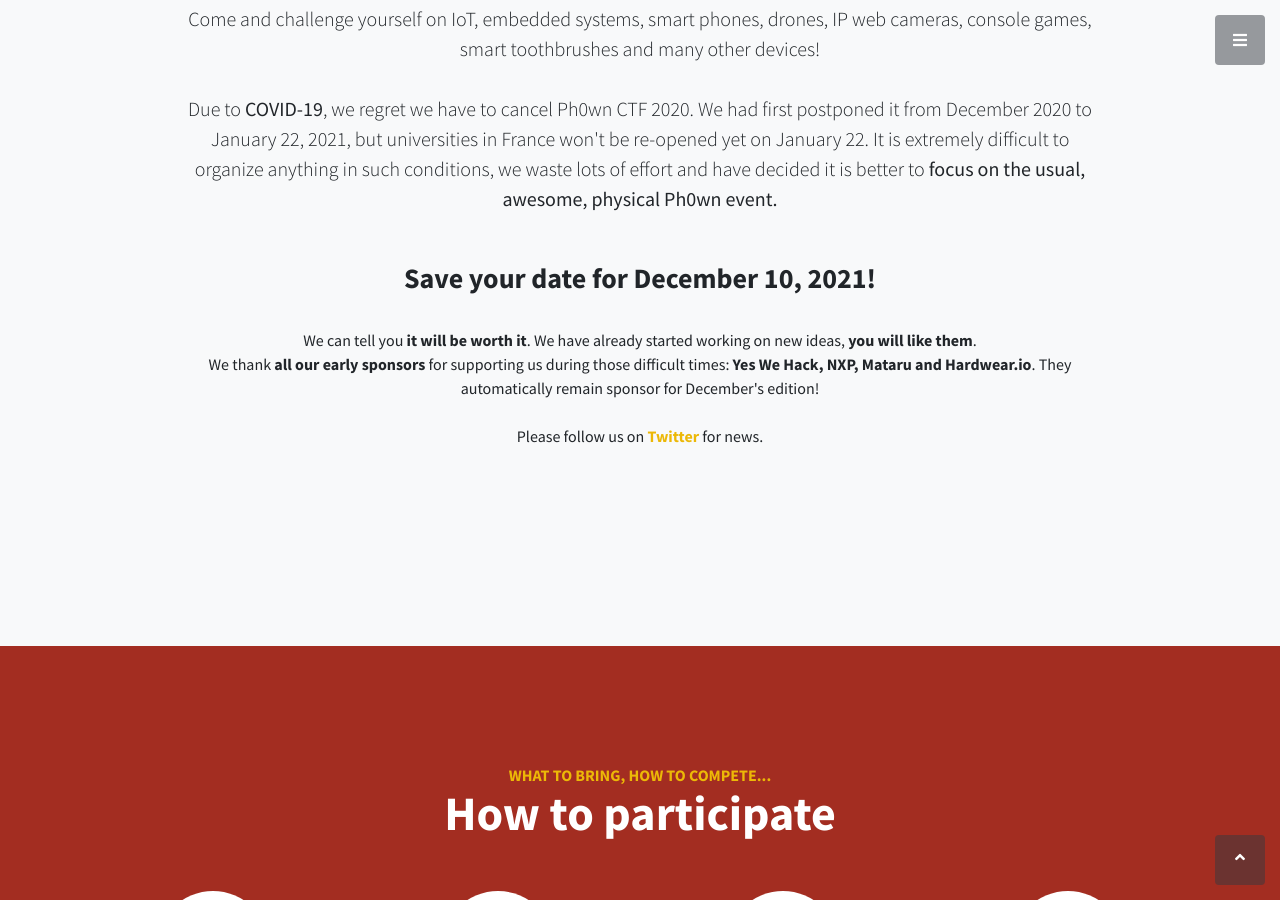
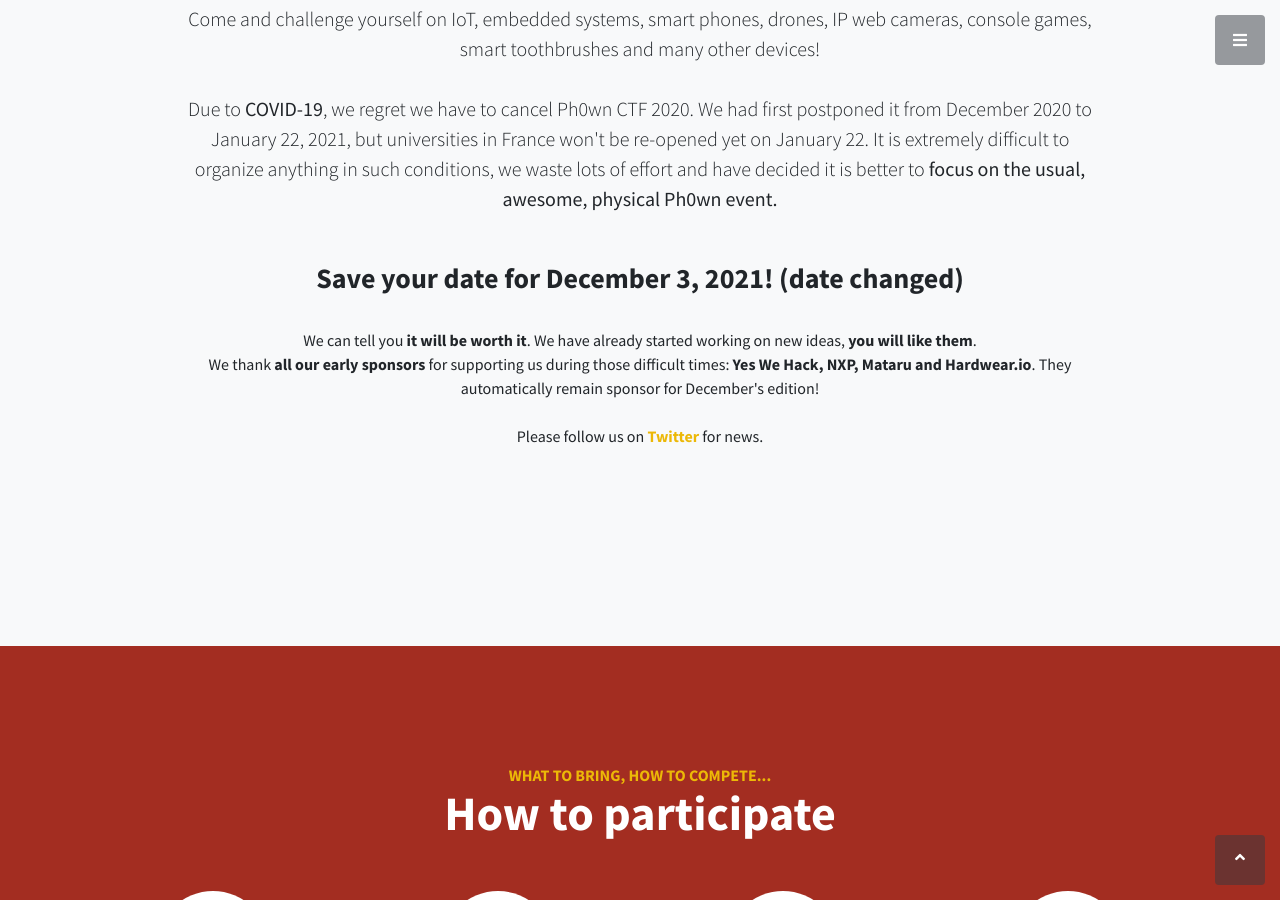
Before and after one commit to ph0wn/ph0wn.github.io, a Jekyll site: the page built from index.html, in a window 1280 px wide and 900 px high, scrolled down 1062 px. Built offline with Jekyll 4.4.1, drawn with Linux system fonts in a browser that asks for light colours; some of the changed text lies outside the part shown.

Commit message:
date changed

```diff
--- a/index.html
+++ b/index.html
@@ -13,7 +13,7 @@ title: Ph0wn CTF
 		  <br>
 		  <br>
 		  Due to <b>COVID-19</b>, we regret we have to cancel Ph0wn CTF 2020. We had first postponed it from December 2020 to January 22, 2021, but universities in France won't be re-opened yet on January 22. It is extremely difficult to organize anything in such conditions, we waste lots of effort and have decided it is better to <b>focus on the usual, awesome, physical Ph0wn event. </b>
-		  <h3>Save your date for December 10, 2021!</h3>
+		  <h3>Save your date for December 3, 2021! (date changed)</h3>
 		  <br>We can tell you <b>it will be worth it</b>. We have already started working on new ideas, <b>you will like them</b>.
 		  <br>We thank <b>all our early sponsors</b> for supporting us during those difficult times: <b>Yes We Hack, NXP, Mataru and Hardwear.io</b>. They automatically remain sponsor for December's edition!
 		  <br>
@@ -150,6 +150,9 @@ title: Ph0wn CTF
 	</div>
 	<div class="col-lg-3 col-md-6 mb-5 mb-md-0">
 	  Roman Suchwalko
+	</div>
+	<div class="col-lg-3 col-md-6 mb-5 mb-md-0">
+	  Sandro Barbero - Fortinet
 	</div>
 	<div class="col-lg-3 col-md-6 mb-5 mb-md-0">
 	  Savino Dambra - EURECOM
```
